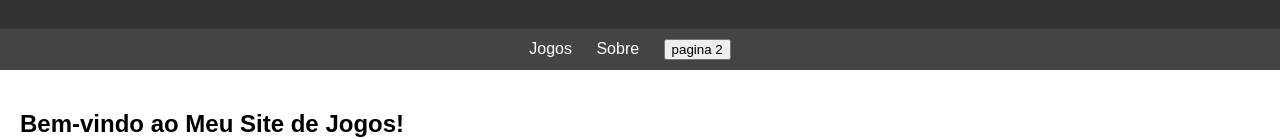
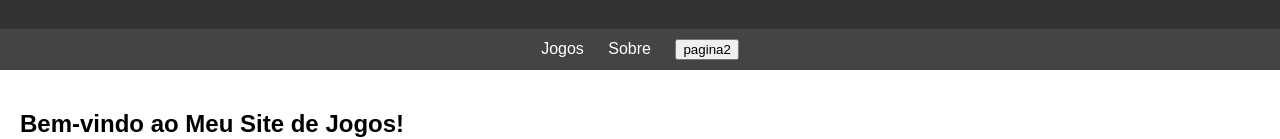
Before and after one commit to gentulio22/aprendi-ate-hoje-, a plain HTML site: page index.html in a window 1280 px wide. Shown: the part 243-382 px from the top of the page. Drawn offline with Linux system fonts and the light colour scheme.

Commit message:
Update index.html

```diff
--- a/index.html
+++ b/index.html
@@ -55,7 +55,7 @@
 <nav>
     <a href="#">Jogos</a>
     <a href="#">Sobre</a>
-    <a href="pg2.html"><button>pagina 2</button><a/>
+    <a href="pg2.html"><button>pagina2</button></a>
 </nav>
 
 <section>
```
